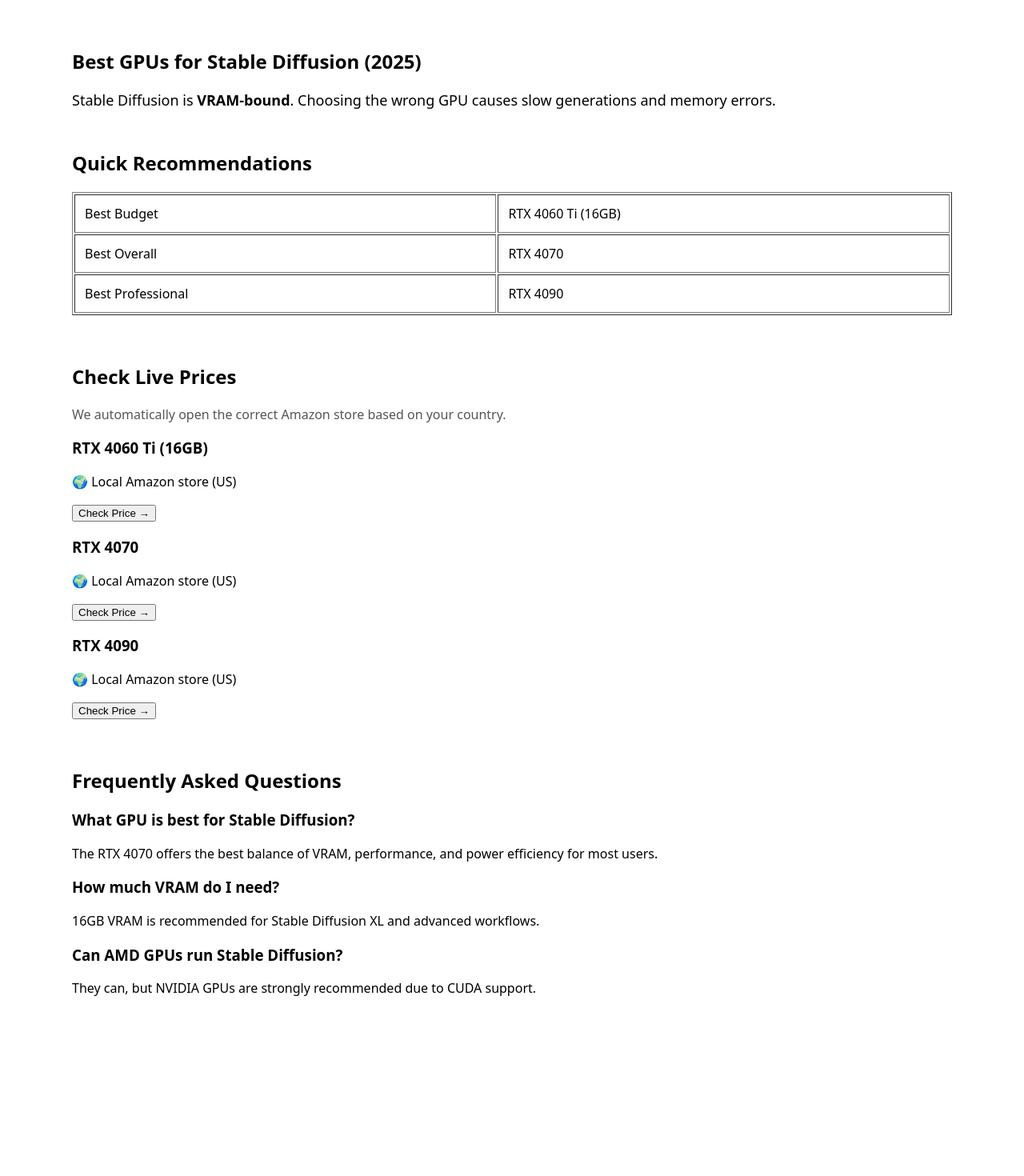
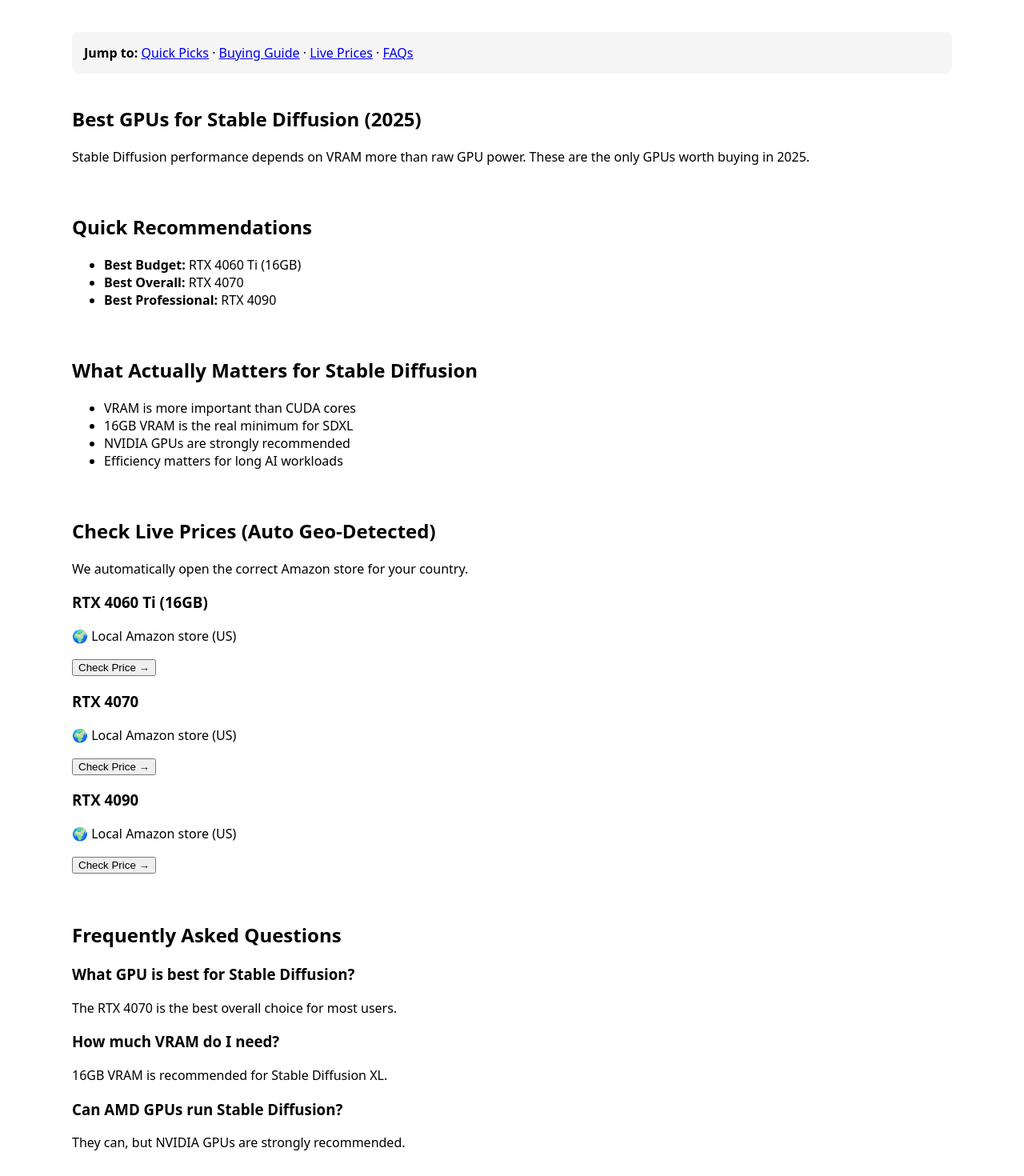
Before and after one commit to newsintech/agentic-edge-final, a Next.js app: page /best-gpu-for-stable-diffusion in a window 1280 px wide. Shown: the top 1470 px of the page at 80% size. Before the commit the page ends 1302 px from the top, so only its background shows below. Built offline with nearby package versions, Linux system fonts and the light colour scheme.

Commit message:
Update page.tsx

```diff
--- a/app/best-gpu-for-stable-diffusion/page.tsx
+++ b/app/best-gpu-for-stable-diffusion/page.tsx
@@ -6,19 +6,11 @@
     'Best GPU for Stable Diffusion in 2025. VRAM-focused buying guide for RTX 4060 Ti, RTX 4070, RTX 4090. India, USA & UK.',
 }
 
-// Client-only component
 const GeoAffiliate = dynamic(() => import('@/modules/GeoAffiliate'), {
   ssr: false,
 })
 
 export default function BestGPUPage() {
-  /**
-   * ✅ ONLY COUNTRIES YOU HAVE AFFILIATE IDs FOR
-   * IN = India
-   * US = USA
-   * GB = United Kingdom
-   * default = fallback (USA = highest earnings)
-   */
   const products = [
     {
       productName: 'RTX 4060 Ti (16GB)',
@@ -46,6 +38,22 @@
   return (
     <main style={{ maxWidth: '1100px', margin: '0 auto', padding: '40px 20px' }}>
 
+      {/* ================= JUMP NAVIGATION ================= */}
+      <nav
+        style={{
+          background: '#f5f5f5',
+          padding: '15px',
+          borderRadius: 8,
+          marginBottom: 40,
+        }}
+      >
+        <strong>Jump to:</strong>{' '}
+        <a href="#quick-picks">Quick Picks</a> ·{' '}
+        <a href="#buying-guide">Buying Guide</a> ·{' '}
+        <a href="#prices">Live Prices</a> ·{' '}
+        <a href="#faqs">FAQs</a>
+      </nav>
+
       {/* ================= PRODUCT SCHEMA ================= */}
       <script
         type="application/ld+json"
@@ -56,7 +64,7 @@
               "@type": "Product",
               "name": "RTX 4060 Ti (16GB)",
               "brand": "NVIDIA",
-              "description": "Best budget GPU for Stable Diffusion with enough VRAM.",
+              "description": "Best budget GPU for Stable Diffusion.",
               "offers": {
                 "@type": "Offer",
                 "url": "https://amzn.to/3N9UnAI",
@@ -68,7 +76,7 @@
               "@type": "Product",
               "name": "RTX 4070",
               "brand": "NVIDIA",
-              "description": "Best overall GPU for Stable Diffusion in 2025.",
+              "description": "Best overall GPU for Stable Diffusion.",
               "offers": {
                 "@type": "Offer",
                 "url": "https://amzn.to/49rBsbY",
@@ -80,7 +88,7 @@
               "@type": "Product",
               "name": "RTX 4090",
               "brand": "NVIDIA",
-              "description": "24GB VRAM GPU for professional AI image generation.",
+              "description": "24GB VRAM GPU for professional AI workloads.",
               "offers": {
                 "@type": "Offer",
                 "url": "https://amzn.to/4juPUEC",
@@ -91,108 +99,57 @@
         }}
       />
 
-      {/* ================= FAQ SCHEMA ================= */}
-      <script
-        type="application/ld+json"
-        dangerouslySetInnerHTML={{
-          __html: JSON.stringify({
-            "@context": "https://schema.org",
-            "@type": "FAQPage",
-            "mainEntity": [
-              {
-                "@type": "Question",
-                "name": "What GPU is best for Stable Diffusion?",
-                "acceptedAnswer": {
-                  "@type": "Answer",
-                  "text": "The RTX 4070 is the best overall GPU for Stable Diffusion in 2025. Professionals should choose the RTX 4090 for its 24GB VRAM."
-                }
-              },
-              {
-                "@type": "Question",
-                "name": "How much VRAM do I need for Stable Diffusion?",
-                "acceptedAnswer": {
-                  "@type": "Answer",
-                  "text": "At least 12GB VRAM works, but 16GB VRAM is strongly recommended for Stable Diffusion XL and ControlNet."
-                }
-              },
-              {
-                "@type": "Question",
-                "name": "Can AMD GPUs run Stable Diffusion?",
-                "acceptedAnswer": {
-                  "@type": "Answer",
-                  "text": "AMD GPUs can run Stable Diffusion, but NVIDIA GPUs are recommended due to CUDA support and better ecosystem tools."
-                }
-              },
-              {
-                "@type": "Question",
-                "name": "Is RTX 4060 Ti good for Stable Diffusion?",
-                "acceptedAnswer": {
-                  "@type": "Answer",
-                  "text": "Yes. The RTX 4060 Ti 16GB is the best budget GPU for Stable Diffusion without VRAM issues."
-                }
-              }
-            ]
-          })
-        }}
-      />
-
-      {/* ================= CONTENT ================= */}
-      <section style={{ marginBottom: 50 }}>
+      {/* ================= HERO ================= */}
+      <section>
         <h1>Best GPUs for Stable Diffusion (2025)</h1>
-        <p style={{ fontSize: 18 }}>
-          Stable Diffusion is <strong>VRAM-bound</strong>. Choosing the wrong GPU
-          causes slow generations and memory errors.
+        <p>
+          Stable Diffusion performance depends on VRAM more than raw GPU power.
+          These are the only GPUs worth buying in 2025.
         </p>
       </section>
 
-      <section style={{ marginBottom: 60 }}>
+      {/* ================= QUICK PICKS ================= */}
+      <section id="quick-picks" style={{ marginTop: 60 }}>
         <h2>Quick Recommendations</h2>
-        <table border={1} cellPadding={12} width="100%">
-          <tbody>
-            <tr>
-              <td>Best Budget</td>
-              <td>RTX 4060 Ti (16GB)</td>
-            </tr>
-            <tr>
-              <td>Best Overall</td>
-              <td>RTX 4070</td>
-            </tr>
-            <tr>
-              <td>Best Professional</td>
-              <td>RTX 4090</td>
-            </tr>
-          </tbody>
-        </table>
+        <ul>
+          <li><strong>Best Budget:</strong> RTX 4060 Ti (16GB)</li>
+          <li><strong>Best Overall:</strong> RTX 4070</li>
+          <li><strong>Best Professional:</strong> RTX 4090</li>
+        </ul>
       </section>
 
-      <section>
-        <h2>Check Live Prices</h2>
-        <p style={{ color: '#555' }}>
-          We automatically open the correct Amazon store based on your country.
+      {/* ================= BUYING GUIDE ================= */}
+      <section id="buying-guide" style={{ marginTop: 60 }}>
+        <h2>What Actually Matters for Stable Diffusion</h2>
+        <ul>
+          <li>VRAM is more important than CUDA cores</li>
+          <li>16GB VRAM is the real minimum for SDXL</li>
+          <li>NVIDIA GPUs are strongly recommended</li>
+          <li>Efficiency matters for long AI workloads</li>
+        </ul>
+      </section>
+
+      {/* ================= PRICES ================= */}
+      <section id="prices" style={{ marginTop: 60 }}>
+        <h2>Check Live Prices (Auto Geo-Detected)</h2>
+        <p>
+          We automatically open the correct Amazon store for your country.
         </p>
-
         <GeoAffiliate products={products} />
       </section>
 
-      {/* ================= FAQ (VISIBLE) ================= */}
-      <section style={{ marginTop: 60 }}>
+      {/* ================= FAQ ================= */}
+      <section id="faqs" style={{ marginTop: 60 }}>
         <h2>Frequently Asked Questions</h2>
 
         <h3>What GPU is best for Stable Diffusion?</h3>
-        <p>
-          The RTX 4070 offers the best balance of VRAM, performance, and power
-          efficiency for most users.
-        </p>
+        <p>The RTX 4070 is the best overall choice for most users.</p>
 
         <h3>How much VRAM do I need?</h3>
-        <p>
-          16GB VRAM is recommended for Stable Diffusion XL and advanced workflows.
-        </p>
+        <p>16GB VRAM is recommended for Stable Diffusion XL.</p>
 
         <h3>Can AMD GPUs run Stable Diffusion?</h3>
-        <p>
-          They can, but NVIDIA GPUs are strongly recommended due to CUDA support.
-        </p>
+        <p>They can, but NVIDIA GPUs are strongly recommended.</p>
       </section>
 
     </main>
```
